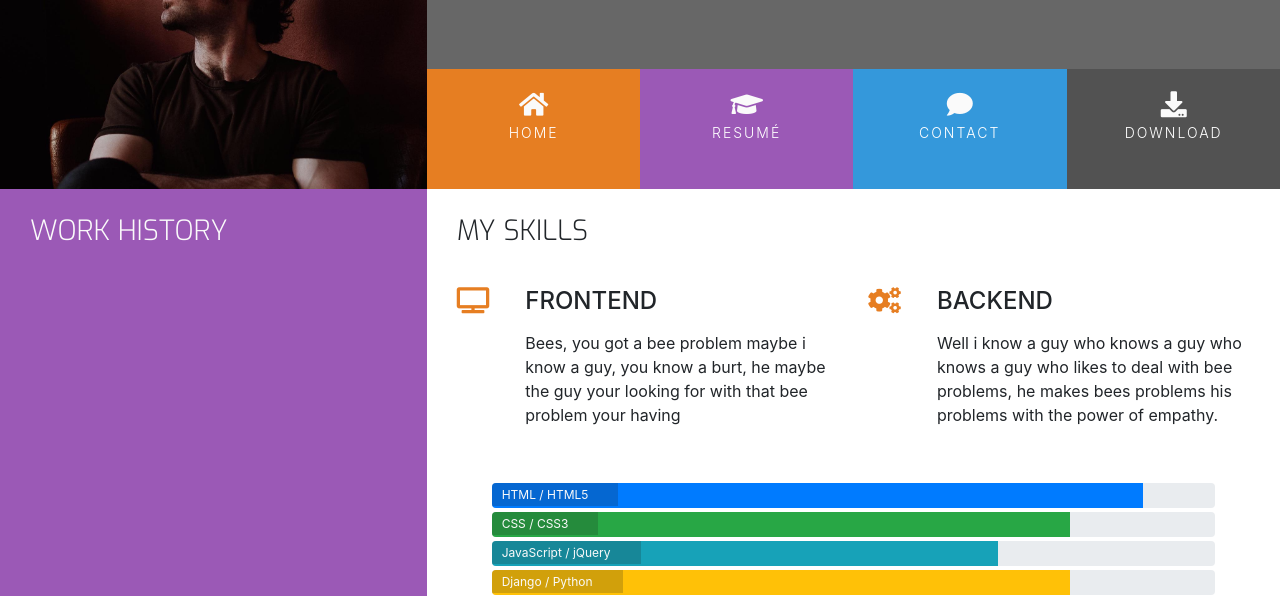
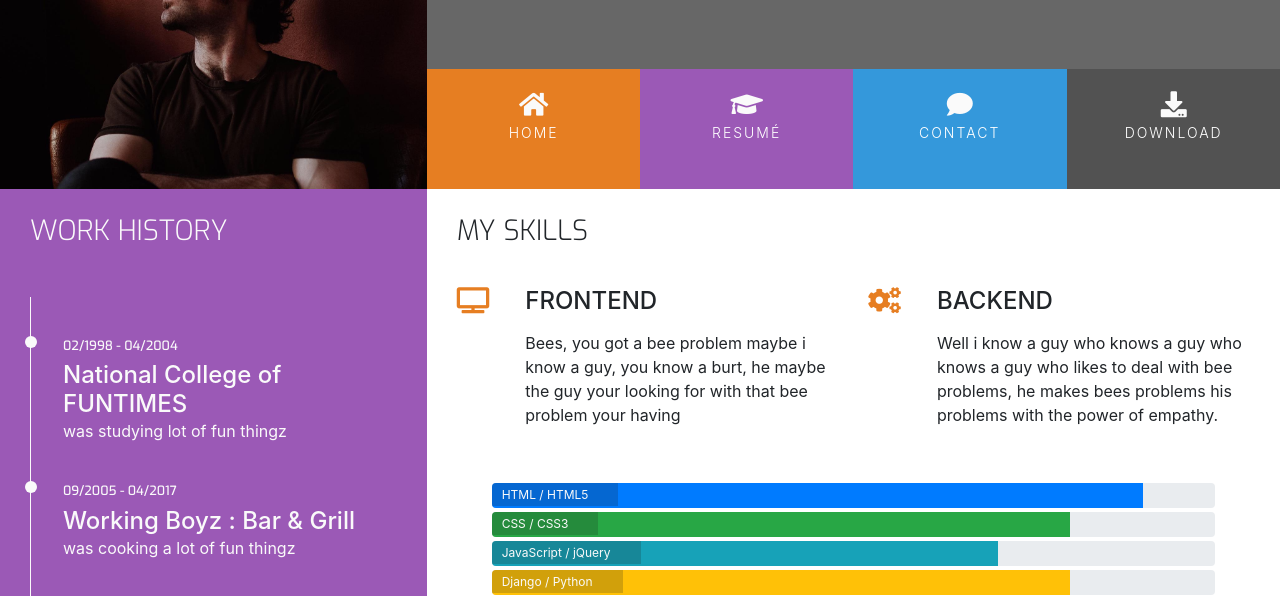
Before and after one commit to BarryBlock88/UCD_-resumeproject-, a plain HTML site: page resume.html in a window 1280 px wide. Shown: the part 180-776 px from the top of the page. Drawn offline with nearby package versions, Linux system fonts and the light colour scheme.

Commit message:
resumé page complete (timeline added)

```diff
--- a/assets/css/style.css
+++ b/assets/css/style.css
@@ -312,3 +312,40 @@ footer{
     color: #fafafa;
     margin-bottom: 50px;
 }
+
+.timeline-item{
+    padding: 4em 2em 0em 2em;
+    position: relative;
+    color: #fafafa;
+    border-left: 1px solid;
+}
+
+.timeline-item p{
+    margin: 0;
+    padding: 0;
+}
+
+.timeline-item::before{
+    content: attr(data-dates);
+    position: absolute;
+    left: 2.5em;
+    top: 3em;
+    display: block;
+    font-family: 'Exo', sans-serif;
+    font-size: 0.8em;
+    font-weight: 500;
+    margin: 0;
+    padding: 0;
+}
+
+.timeline-item::after{
+    width: 12px;
+    height: 12px;
+    display: block;
+    top: 2.4em;
+    position: absolute;
+    left: -6px;
+    border-radius: 12px;
+    content: "";
+    background: #fafafa;
+}
--- a/resume.html
+++ b/resume.html
@@ -1,11 +1,13 @@
 <!DOCTYPE html>
 <html lang="en">
+
 <head>
     <meta charset="UTF-8">
     <meta name="viewport" content="width=device-width, initial-scale=1.0">
     <meta http-equiv="X-UA-Compatible" content="ie=edge">
     <meta name="Description" content="Enter your description here" />
-    <link rel="stylesheet" href="https://maxcdn.bootstrapcdn.com/bootstrap/4.2.1/css/bootstrap.min.css" type="text/css"/>
+    <link rel="stylesheet" href="https://maxcdn.bootstrapcdn.com/bootstrap/4.2.1/css/bootstrap.min.css"
+        type="text/css" />
     <link rel="stylesheet" href="https://cdnjs.cloudflare.com/ajax/libs/font-awesome/5.15.0/css/all.min.css">
     <link rel="stylesheet" href="assets/css/style.css">
     <link rel="stylesheet" href="https://cdnjs.cloudflare.com/ajax/libs/hover.css/2.1.1/css/hover-min.css"
@@ -58,12 +60,25 @@
     </header>
     <section class="container-fluid">
         <div class="row">
-            <div class="col-md-4 bg-color-work-history section-column table">
+                <div class="col-md-4 bg-color-work-history section-column">
                     <div class="row">
                         <div class="col-12">
                             <h3 class="history-heading uppercase">Work History</h3>
                         </div>
                     </div>
+                    <div class="timeline-item" data-dates="02/1998 - 04/2004">
+                        <h4>National College of FUNTIMES</h4>
+                        <p>was studying lot of fun thingz</p>
+                    </div>
+                    <div class="timeline-item" data-dates="09/2005 - 04/2017">
+                        <h4>Working Boyz : Bar & Grill</h4>
+                        <p>was cooking a lot of fun thingz</p>
+                    </div>
+                    <div class="timeline-item" data-dates="01/2020 - 10/2025">
+                        <h4>Professional Homeless</h4>
+                        <p>found a perfectly edible sandwich the other day</p>
+                    </div>
+
 
                 </div>
                 <div class="col-md-8 bg-color-three-reasons section-column table table-cell">
@@ -92,7 +107,8 @@
                                 </div>
                                 <div class="col-10">
                                     <h4 class="three-reasons-heading uppercase">Backend</h4>
-                                <p>Well i know a guy who knows a guy who knows a guy who likes to deal with bee problems,
+                                    <p>Well i know a guy who knows a guy who knows a guy who likes to deal with bee
+                                        problems,
                                         he makes bees problems his problems with the power of empathy.</p>
                                 </div>
                             </div>
@@ -102,31 +118,36 @@
                     <div class="row progress-section">
                         <div class="col">
                             <div class="progress">
-                            <div class="progress-bar" role="progressbar" aria-valuenow="90" aria-valuemin="0" aria-valuemax="100" style="width:90%;">
+                                <div class="progress-bar" role="progressbar" aria-valuenow="90" aria-valuemin="0"
+                                    aria-valuemax="100" style="width:90%;">
                                     <span class="sr-only">90% complete</span>
                                 </div>
                                 <span class="progress-type">HTML / HTML5</span>
                             </div>
                             <div class="progress">
-                            <div class="progress-bar bg-success" role="progressbar" aria-valuenow="80" aria-valuemin="0" aria-valuemax="100" style="width:80%;">
+                                <div class="progress-bar bg-success" role="progressbar" aria-valuenow="80"
+                                    aria-valuemin="0" aria-valuemax="100" style="width:80%;">
                                     <span class="sr-only">80% complete</span>
                                 </div>
                                 <span class="progress-type">CSS / CSS3</span>
                             </div>
                             <div class="progress">
-                            <div class="progress-bar bg-info" role="progressbar" aria-valuenow="70" aria-valuemin="0" aria-valuemax="100" style="width:70%;">
+                                <div class="progress-bar bg-info" role="progressbar" aria-valuenow="70"
+                                    aria-valuemin="0" aria-valuemax="100" style="width:70%;">
                                     <span class="sr-only">70% complete</span>
                                 </div>
                                 <span class="progress-type">JavaScript / jQuery</span>
                             </div>
                             <div class="progress">
-                            <div class="progress-bar bg-warning" role="progressbar" aria-valuenow="80" aria-valuemin="0" aria-valuemax="100" style="width:80%;">
+                                <div class="progress-bar bg-warning" role="progressbar" aria-valuenow="80"
+                                    aria-valuemin="0" aria-valuemax="100" style="width:80%;">
                                     <span class="sr-only">80% complete</span>
                                 </div>
                                 <span class="progress-type">Django / Python</span>
                             </div>
                             <div class="progress">
-                            <div class="progress-bar bg-danger" role="progressbar" aria-valuenow="80" aria-valuemin="0" aria-valuemax="100" style="width:80%;">
+                                <div class="progress-bar bg-danger" role="progressbar" aria-valuenow="80"
+                                    aria-valuemin="0" aria-valuemax="100" style="width:80%;">
                                     <span class="sr-only">80% complete</span>
                                 </div>
                                 <span class="progress-type">SQL / NoSQL</span>
@@ -135,7 +156,6 @@
                     </div>
             </div>
         </div>
-
     </section>
     <footer class="container-fluid">
         <div id="footer-details" class="row">
@@ -156,27 +176,33 @@
                 <h5 class="uppercase general-sub">Social</h5>
                 <ul class=" list-inline social-links">
                     <li class="list-inline-item">
-                        <a href="https://www.facebook.com/" target="_blank"><i class="fab fa-facebook-square" aria-hidden="true"></i>
+                        <a href="https://www.facebook.com/" target="_blank"><i class="fab fa-facebook-square"
+                                aria-hidden="true"></i>
                             <span class="sr-only">Facebook</span></a>
                     </li>
                     <li class="list-inline-item">
-                        <a href="https://www.instagram.com/" target="_blank"><i class="fab fa-instagram" aria-hidden="true"></i>
+                        <a href="https://www.instagram.com/" target="_blank"><i class="fab fa-instagram"
+                                aria-hidden="true"></i>
                             <span class="sr-only">Instagram</span></a>
                     </li>
                     <li class="list-inline-item">
-                        <a href="https://www.youtube.com/" target="_blank"><i class="fab fa-youtube" aria-hidden="true"></i>
+                        <a href="https://www.youtube.com/" target="_blank"><i class="fab fa-youtube"
+                                aria-hidden="true"></i>
                             <span class="sr-only">Youtube</span></a>
                     </li>
                     <li class="list-inline-item">
-                        <a href="https://www.twitter.com/" target="_blank"><i class="fab fa-linkedin" aria-hidden="true"></i>
+                        <a href="https://www.twitter.com/" target="_blank"><i class="fab fa-linkedin"
+                                aria-hidden="true"></i>
                             <span class="sr-only">LinkedIn</span></a>
                     </li>
                     <li class="list-inline-item">
-                        <a href="https://www.twitter.com/" target="_blank"><i class="fab fa-twitter" aria-hidden="true"></i>
+                        <a href="https://www.twitter.com/" target="_blank"><i class="fab fa-twitter"
+                                aria-hidden="true"></i>
                             <span class="sr-only">Twitter</span></a>
                     </li>
                     <li class="list-inline-item">
-                        <a href="https://www.twitter.com/" target="_blank"><i class="fab fa-pinterest" aria-hidden="true"></i>
+                        <a href="https://www.twitter.com/" target="_blank"><i class="fab fa-pinterest"
+                                aria-hidden="true"></i>
                             <span class="sr-only">Pinterest</span></a>
                     </li>
                 </ul>
@@ -185,4 +211,5 @@
 
     </footer>
 </body>
+
 </html>
```
Lines whose indentation alone changed are shown as unchanged.
